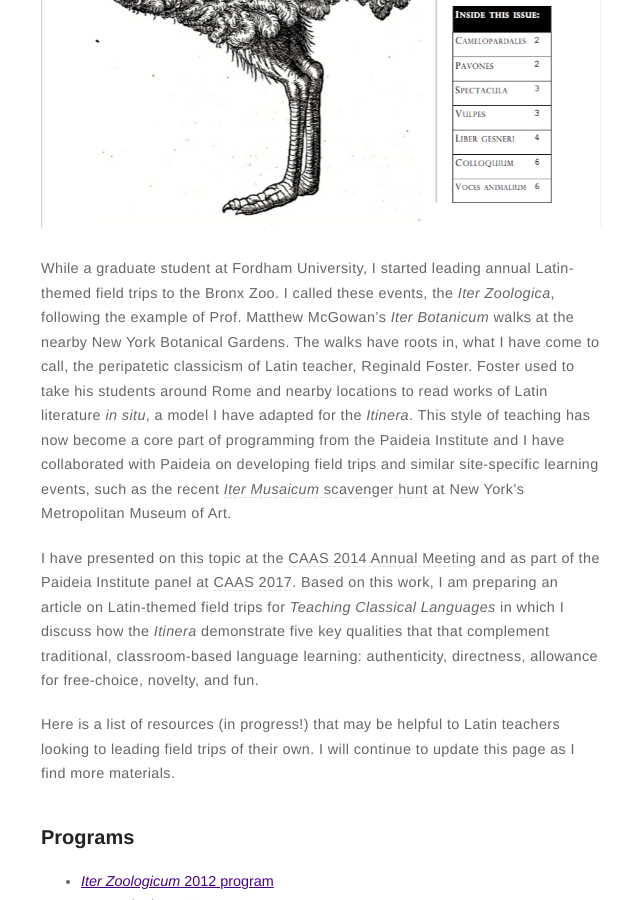
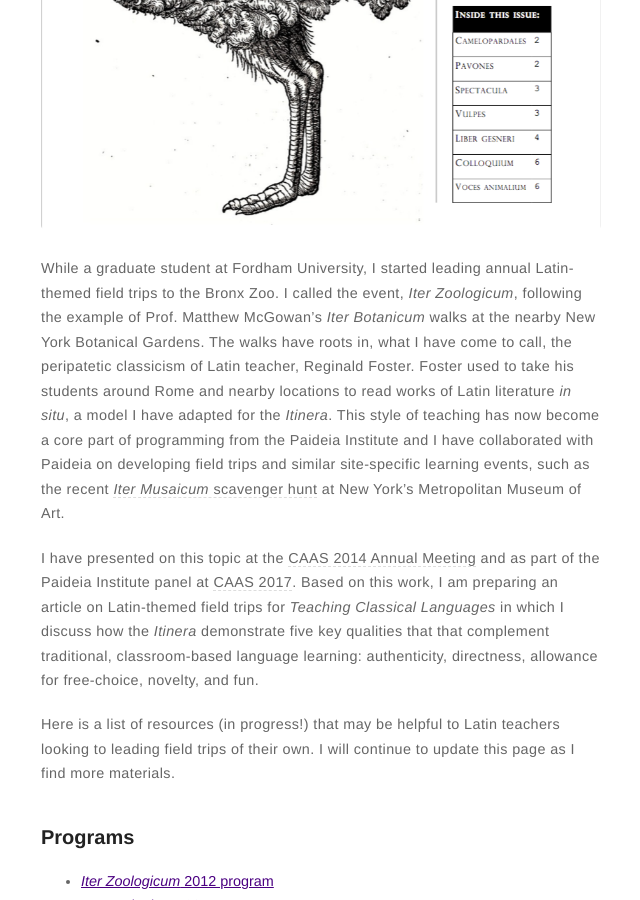
Before and after one commit to diyclassics/diyclassics.github.io, a Jekyll site: the page built from _posts/2012-05-16-itinera-zoologica.md, in a window 1280 px wide and 900 px high, scrolled down 766 px. Shown: the whole window, without its empty margins (319-959 px from the left). Built offline with Jekyll 4.4.1, drawn with Linux system fonts in a browser that asks for light colours.

Commit message:
Fix typo

```diff
--- a/_posts/2012-05-16-itinera-zoologica.md
+++ b/_posts/2012-05-16-itinera-zoologica.md
@@ -19,7 +19,7 @@ externalLink: false
 ---
 ![Screenshot](../assets/images/iz.png)
 
-While a graduate student at Fordham University, I started leading annual Latin-themed field trips to the Bronx Zoo. I called these events, the *Iter Zoologica*, following the example of Prof. Matthew McGowan's *Iter Botanicum* walks at the nearby New York Botanical Gardens. The walks have roots in, what I have come to call, the peripatetic classicism of Latin teacher, Reginald Foster. Foster used to take his students around Rome and nearby locations to read works of Latin literature *in situ*, a model I have adapted for the *Itinera*. This style of teaching has now become a core part of programming from the Paideia Institute and I have collaborated with Paideia on developing field trips and similar site-specific learning events, such as the recent [*Iter Musaicum* scavenger hunt](https://www.paideiainstitute.org/events/iter-musaicum){:target="_blank"} at New York's Metropolitan Museum of Art.
+While a graduate student at Fordham University, I started leading annual Latin-themed field trips to the Bronx Zoo. I called the event, *Iter Zoologicum*, following the example of Prof. Matthew McGowan's *Iter Botanicum* walks at the nearby New York Botanical Gardens. The walks have roots in, what I have come to call, the peripatetic classicism of Latin teacher, Reginald Foster. Foster used to take his students around Rome and nearby locations to read works of Latin literature *in situ*, a model I have adapted for the *Itinera*. This style of teaching has now become a core part of programming from the Paideia Institute and I have collaborated with Paideia on developing field trips and similar site-specific learning events, such as the recent [*Iter Musaicum* scavenger hunt](https://www.paideiainstitute.org/events/iter-musaicum){:target="_blank"} at New York's Metropolitan Museum of Art.
 
 I have presented on this topic at the [CAAS 2014 Annual Meeting](../carpe-iter) and as part of the Paideia Institute panel at [CAAS 2017](../latin-in-unexpected-places). Based on this work, I am preparing an article on Latin-themed field trips for *Teaching Classical Languages* in which I discuss how the *Itinera* demonstrate five key qualities that that complement traditional, classroom-based language learning: authenticity, directness, allowance for free-choice, novelty, and fun.
 
```
